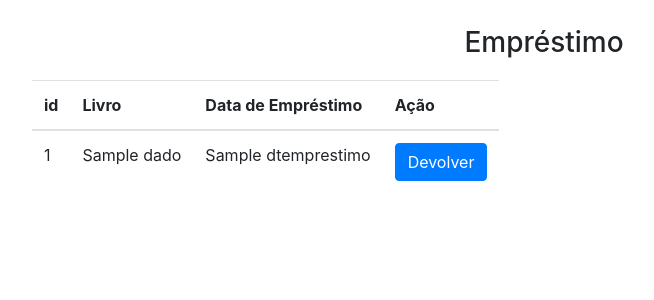
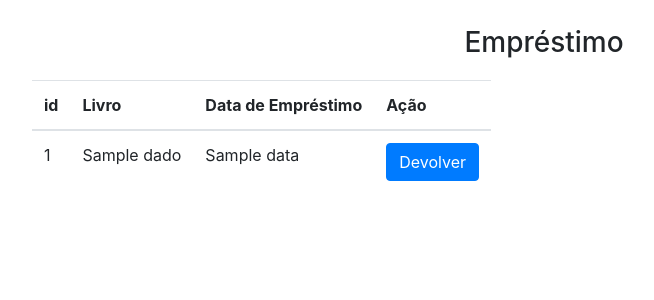
Before and after one commit to GSTV270/Biblioteca-CI, a CodeIgniter app: the page made by application/views/emprestimo_view.php in a window 1280 px wide. Shown: the part 72-372 px from the top of the page, without its empty margins (96-750 px from the left). Run offline with CodeIgniter, Linux system fonts and the light colour scheme; the template is opened without the code that fills it: most values are stand-ins (such as "Sample title", 1, 10 or a date in 2020); data that the repository does not hold is empty; some libraries are stand-ins or nearby versions.

Commit message:
Ajustes finais

```diff
--- a/application/models/emprestimo_model.php
+++ b/application/models/emprestimo_model.php
@@ -16,7 +16,7 @@ class Emprestimo_model extends CI_Model {
 
         $this->load->database('biblioteca');
 
-        $sql="INSERT INTO emprestimo VALUES(".$id_livro.",'".$cpf_usuario."', NOW());";
+        $sql="INSERT INTO emprestimo(livro, usuario, data) VALUES(".$id_livro.",'".$cpf_usuario."', NOW());";
         $this->db->query($sql);
     }
 
--- a/application/models/livro_model.php
+++ b/application/models/livro_model.php
@@ -8,15 +8,15 @@ class Livro_model extends CI_Model {
 
         if($filtro=='titulo')
         {
-            $sql="SELECT livro.id, livro.titulo, livro.autor, livro.editora,  livro.genero, livro.publicacao, livro.secao, livro.qtde-alugado AS qtdisponivel FROM livro WHERE titulo COLLATE UTF8_GENERAL_CI LIKE '%$texto%' ORDER BY titulo DESC";
+            $sql="SELECT livro.id, livro.titulo, livro.autor, livro.editora,  livro.genero, livro.publicacao, livro.secao, livro.qtde-alugado AS qtde FROM livro WHERE LOWER(titulo) LIKE LOWER('%$texto%') ORDER BY titulo DESC";
         }
         if($filtro=='autor')
         {
-            $sql="SELECT livro.id, livro.titulo, livro.autor, livro.editora,  livro.genero, livro.publicacao, livro.secao, livro.qtde-alugado AS qtdisponivel FROM livro WHERE autor COLLATE UTF8_GENERAL_CI LIKE '%$texto%' ORDER BY titulo DESC";
+            $sql="SELECT livro.id, livro.titulo, livro.autor, livro.editora,  livro.genero, livro.publicacao, livro.secao, livro.qtde-alugado AS qtde FROM livro WHERE LOWER(autor) LIKE LOWER('%$texto%') ORDER BY titulo DESC";
         }
         if($filtro=='genero')
         {
-            $sql="SELECT livro.id, livro.titulo, livro.autor, livro.editora,  livro.genero, livro.publicacao, livro.secao, livro.qtde-alugado AS qtdisponivel FROM livro WHERE genero COLLATE UTF8_GENERAL_CI LIKE '%$texto%' ORDER BY titulo DESC";
+            $sql="SELECT livro.id, livro.titulo, livro.autor, livro.editora,  livro.genero, livro.publicacao, livro.secao, livro.qtde-alugado AS qtde FROM livro WHERE LOWER(genero) LIKE LOWER('%$texto%') ORDER BY titulo DESC";
         }
         $obj=$this->db->query($sql);
         $result=$obj->result_array();
--- a/application/views/emprestimo_view.php
+++ b/application/views/emprestimo_view.php
@@ -25,8 +25,8 @@
                             echo '
                             <tr>
                                 <td>'.$emprestimo['id'].'</td>
-                                <td>'.$emprestimo['nome'].'</td>
-                                <td>'.$emprestimo['dtemprestimo'].'</td>
+                                <td>'.$emprestimo['titulo'].'</td>
+                                <td>'.$emprestimo['data'].'</td>
                                 <td><button type="button" class="btn btn-primary"><a href="'.base_url().'emprestimo/devolver/'.$emprestimo['id'].'">Devolver</a></button></td>
                             </tr>';
                         }
--- a/teste-postgresql.sql
+++ b/teste-postgresql.sql
@@ -39,7 +39,7 @@ CREATE TABLE administrador (
 );
 
 CREATE TABLE emprestimo (
-    id INTEGER PRIMARY KEY,
+    id SERIAL PRIMARY KEY,
     livro INTEGER REFERENCES livro(id) ON DELETE NO ACTION,
     usuario VARCHAR(11) REFERENCES pessoa(cpf) ON DELETE NO ACTION,
     data DATE
```
